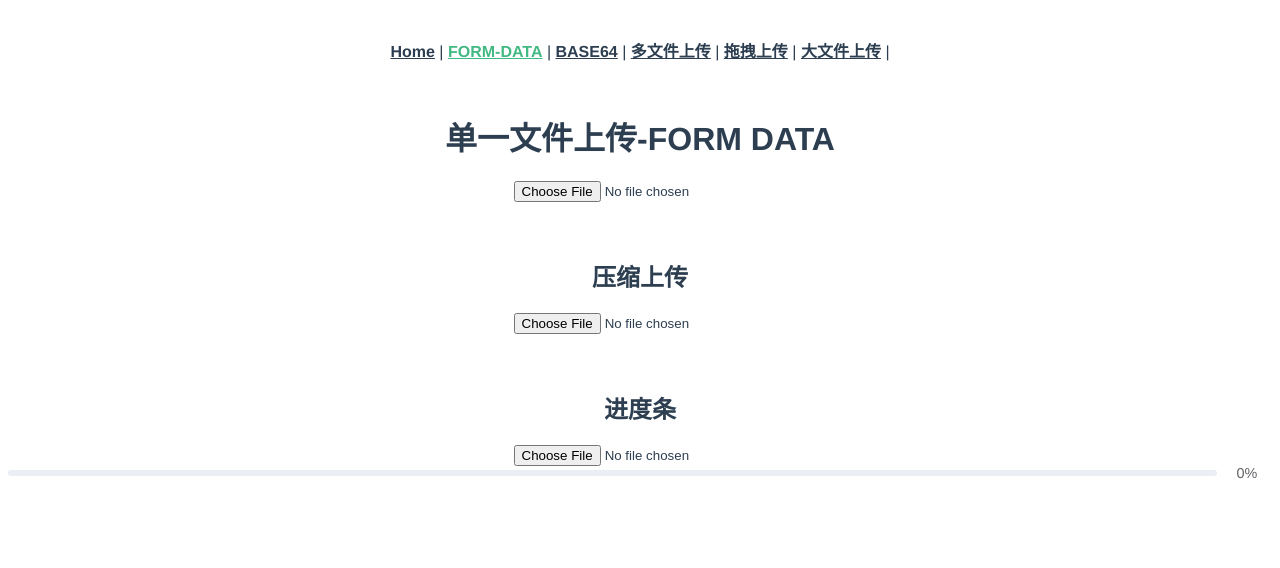
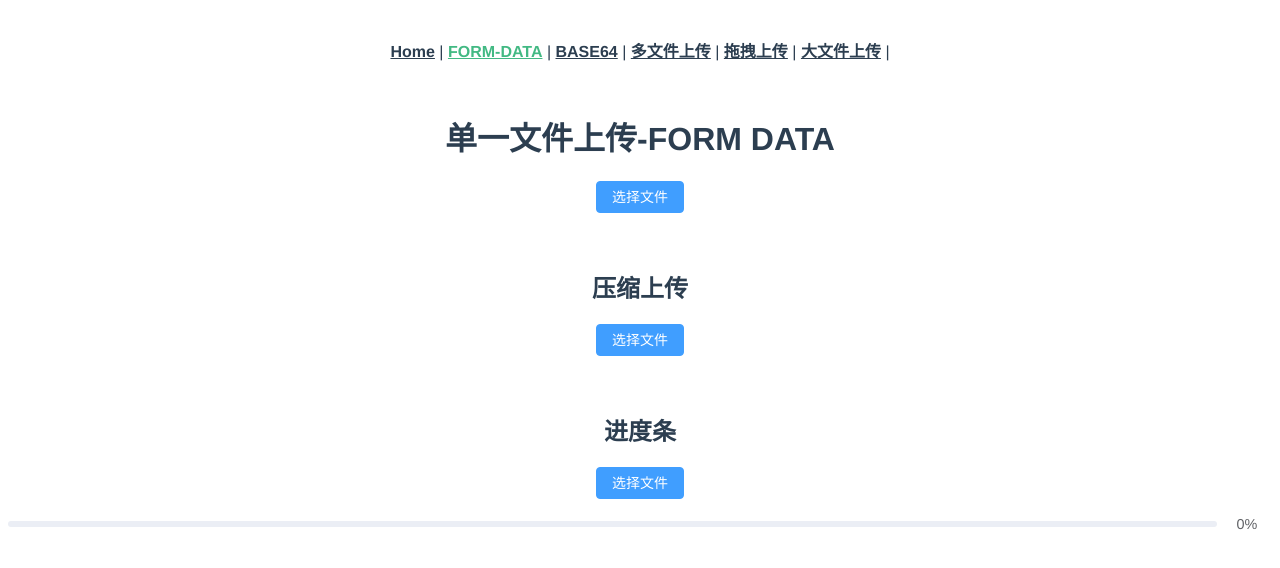
Before and after one commit to nanacln/uploadFile-nanacln, a Vue app in the folder upload-front/: page /single in a window 1280 px wide. Shown: the top 568 px of the page. Built offline with nearby package versions, Linux system fonts and the light colour scheme; what vue-cropper would draw is missing.

Commit message:
[修改代码]页面样式调整

```diff
--- /dev/null
+++ b/upload-front/src/assets/common.scss
@@ -0,0 +1,11 @@
+.upload-btnBox{
+  position: relative;
+}
+.input_file{
+  position: absolute;
+  opacity: 0;
+  width: 100%;
+  height: 100%;
+  left:0;
+  top:0;
+}
--- a/upload-front/src/main.ts
+++ b/upload-front/src/main.ts
@@ -5,5 +5,6 @@ import VueCropper from 'vue-cropper';
 import 'vue-cropper/dist/index.css'
 import ElementPlus from 'element-plus'
 import 'element-plus/dist/index.css'
+import '@/assets/common.scss'
 
 createApp(App).use(router).use(VueCropper).use(ElementPlus).mount('#app')
--- a/upload-front/src/tool/request.ts
+++ b/upload-front/src/tool/request.ts
@@ -5,7 +5,8 @@
 import axios ,{AxiosRequestHeaders}from 'axios'
 import qs from 'qs'
 const instance = axios.create();
-instance.defaults.baseURL = 'http://106.14.172.134:8880'
+// instance.defaults.baseURL = 'http://106.14.172.134:8880'
+instance.defaults.baseURL = 'http://127.0.0.1:8880'
 
  instance.defaults.transformRequest = (data, headers) => {
      const contentType = (headers as AxiosRequestHeaders)['Content-Type']
--- a/upload-front/src/tool/uploadBigFile.ts
+++ b/upload-front/src/tool/uploadBigFile.ts
@@ -1,9 +1,8 @@
 import SparkMD5 from "spark-md5";
 import {BigFileState} from '@/tool/type'
-// import {nextTick} from 'vue'
 
 import { uploadBigCheck, uploadBigUp, uploadBigMerge } from "./api";
-function uploadBigHook( state:BigFileState) {
+function uploadBigHook( state:BigFileState):{uploadBig:(file:File,type:number)=>void} {
   let ext = "",
     fileArr: Array<Blob> = [],
     uploadChuncks = [],
@@ -18,9 +17,11 @@ function uploadBigHook( state:BigFileState) {
     startTime=new Date().getTime()
     if(type===1){
       //一次上传一个请求
+      state.rate=0
       uploadSlice()
     }else{
        //多个请求并发
+       state.rate2=0
       ManyUploadSlice();
     }
   }
--- a/upload-front/src/views/Base64.vue
+++ b/upload-front/src/views/Base64.vue
@@ -1,7 +1,9 @@
 <template>
   <div>
     <h1>头像裁剪-base64格式上传</h1>
-    <input type="file" @change="changFile">
+    <el-button class="upload-btnBox" type="primary">
+      选择文件<input type="file" class="input_file" @change="changFile" />
+    </el-button>
     <br>
     <br>
     <div class="cropper-box">
@@ -11,7 +13,9 @@
         :autoCrop="true"
       ></vueCropper>
     </div>
-    <div @click="base64Upload">裁剪</div>
+    <br>
+    <br>
+    <el-button @click="base64Upload" type="warning">裁剪</el-button>
   </div>
 </template>
 <script lang="ts">
--- a/upload-front/src/views/UploadBigfile.vue
+++ b/upload-front/src/views/UploadBigfile.vue
@@ -3,27 +3,33 @@
     <h2>大文件上传</h2>
     <h3>单请求上传</h3>
     <div>
-      <input type="file" @change="uploadBigFile($event,1)">
+      <el-button class="upload-btnBox" type="primary">
+        选择文件<input type="file" class="input_file" @change="uploadBigFile($event,1)" />
+      </el-button>
     </div>
-    <el-progress type="circle" :percentage="state.rate">
+    <el-progress type="circle" :percentage="rate">
       <template #default="{ percentage }">
         <span class="percentage-value">{{ percentage }}%</span>
       </template>
     </el-progress>
+    <div>上传耗费时间:{{(time/1000).toFixed(1)}}s</div>
 
     <h3>多请求并发上传</h3>
     <div>
-      <input type="file" @change="uploadBigFile($event,2)">
+      <el-button class="upload-btnBox" type="primary">
+        选择文件<input type="file" class="input_file" @change="uploadBigFile($event,2)" />
+      </el-button>
     </div>
-    <el-progress type="circle" :percentage="state.rate2">
+    <el-progress type="circle" :percentage="rate2">
       <template #default="{ percentage }">
         <span class="percentage-value">{{ percentage }}%</span>
       </template>
     </el-progress>
+    <div>上传耗费时间:{{(time2/1000).toFixed(1)}}s</div>
   </div>
 </template>
 <script lang="ts">
-import { defineComponent,reactive } from 'vue'
+import { defineComponent,reactive, toRefs } from 'vue'
 import uploadBigHook from '@/tool/uploadBigFile'
 export default defineComponent({
 
@@ -40,12 +46,14 @@ export default defineComponent({
     })
     const {uploadBig}=uploadBigHook(state)
     const uploadBigFile=(e:Event,type:number)=>{
-      const upFile = ((e.target as HTMLInputElement).files as FileList)[0];
+      const upFile = ((e.target as HTMLInputElement).files as FileList)[0]
       uploadBig(upFile,type)
+      //避免第二次选用相同图片不触发事件
+      ;(e.target as HTMLInputElement).value=''
     }
     return{
       uploadBigFile,
-      state,
+      ...toRefs(state)
     }
   },
 })
--- a/upload-front/src/views/UploadDrag.vue
+++ b/upload-front/src/views/UploadDrag.vue
@@ -85,6 +85,7 @@ const dragLeave=(e:Event)=>{
   text-align: center;
   line-height: 200px;
   color:#666;
+  margin:0 auto;
   &.active{
     border-color:#409eff;
   }
--- a/upload-front/src/views/UploadMany.vue
+++ b/upload-front/src/views/UploadMany.vue
@@ -1,14 +1,18 @@
 <template>
   <div>
     <h2>多文件上传-多请求</h2>
-    <input type="file" multiple  @change="uploadMany">
+    <el-button class="upload-btnBox" type="primary">
+      选择文件<input type="file" class="input_file"  multiple  @change="uploadMany" />
+    </el-button>
     <div style="margin-top:30px;">
       <el-image v-for="url in state.imgUrls" :key="url" :src="url" style="width: 100px; height: 100px" :preview-src-list="state.imgUrls"
       :initial-index="0" fit="cover"  lazy />
     </div>
     <br>
     <h2>多文件上传-单一请求</h2>
-    <input type="file" multiple  @change="uploadManyFiles">
+    <el-button class="upload-btnBox" type="primary">
+      选择文件<input type="file" class="input_file"  multiple  @change="uploadManyFiles" />
+    </el-button>
 
     <div style="margin-top:30px;">
       <el-image v-for="url in state.imgUrls2" :key="url" :src="url" style="width: 100px; height: 100px" :preview-src-list="state.imgUrls2"
--- a/upload-front/src/views/UploadSingle.vue
+++ b/upload-front/src/views/UploadSingle.vue
@@ -2,20 +2,27 @@
   <div>
     <h1>单一文件上传-FORM DATA</h1>
     <div>
-      <input type="file" @change="uploadFile" />
+      <el-button class="upload-btnBox" type="primary">
+        选择文件<input type="file" class="input_file" @change="uploadFile" />
+      </el-button>
+
     </div>
     <br>
     <br>
     <div>
       <h2>压缩上传</h2>
-      <input type="file" @change="uploadFile($event,true)" />
+      <el-button class="upload-btnBox" type="primary">
+        选择文件<input type="file" class="input_file" @change="uploadFile($event,true)" />
+      </el-button>
     </div>
     <br>
     <br>
     <div>
       <h2>进度条</h2>
-      <input type="file" @change="uploadFile($event,false,true)" />
-      <div class="progress"></div>
+      <el-button class="upload-btnBox" type="primary">
+        选择文件<input type="file" class="input_file" @change="uploadFile($event,false,true)" />
+      </el-button>
+      <br><br>
       <el-progress :percentage="progress" />
     </div>
   </div>
@@ -35,6 +42,7 @@ export default defineComponent({
       } else{
         upload(upFile)
       }
+      (file.target as HTMLInputElement).value=''
     };
      interface fileQuality{
        quality:number
```
